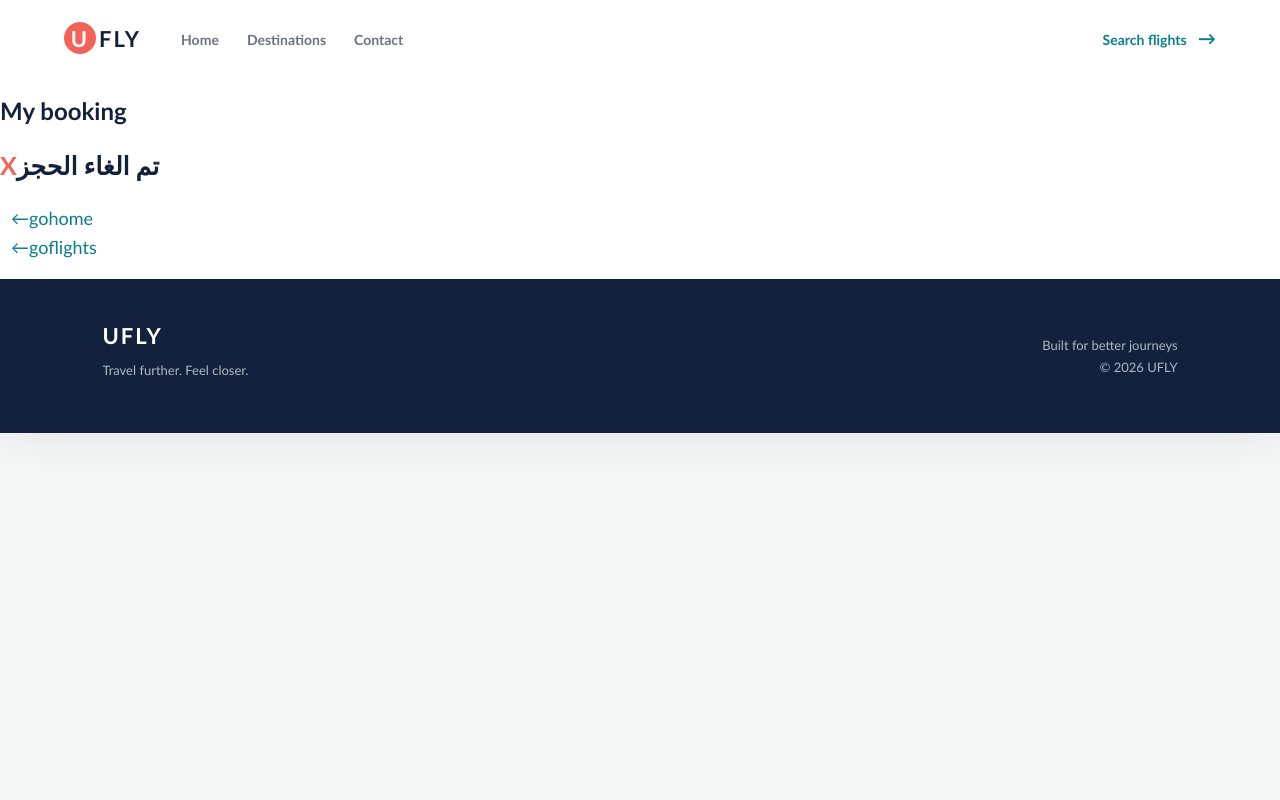
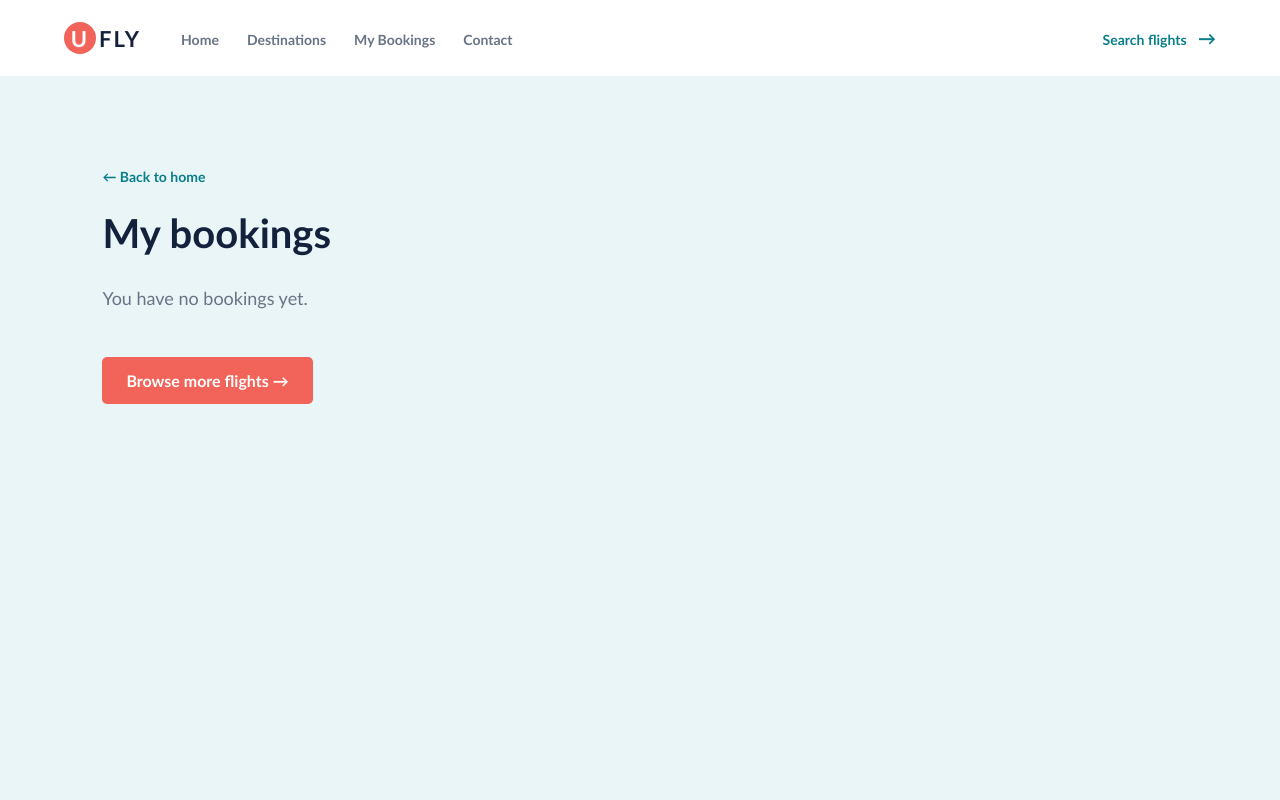
Before and after one commit to XPRU/ITI-Flight-Booking, a Vue app: page /Mybooking in a window 1280 px wide. Shown: the top 800 px of the page. Built offline with nearby package versions, Linux system fonts and the light colour scheme.

Commit message:
Added login button to home page and fixed some issues

```diff
--- a/src/components/Home.vue
+++ b/src/components/Home.vue
@@ -7,6 +7,7 @@
         <router-link to="/flights" class="browse-btn">
           Browse all flights <span aria-hidden="true">&#8594;</span>
         </router-link>
+
       </div>
       <form id="search" class="search-panel" @submit.prevent="searchFlights">
     <div class="field"><label for="from">From</label>
--- a/src/components/Navbar.vue
+++ b/src/components/Navbar.vue
@@ -1,14 +1,34 @@
 <template>
 <nav class="navbar" aria-label="Main navigation">
-  <a class="logo" href="#top" aria-label="UFLY home"><span>U</span>FLY</a>
+  <a class="logo" href="#top" @click.prevent="scrollToSection('top')" aria-label="UFLY home"><span>U</span>FLY</a>
   <ul class="nav-links">
-    <li><a href="#top">Home</a></li>
-    <li><a href="#destinations">Destinations</a></li>
+    <li><a href="#top" @click.prevent="scrollToSection('top')">Home</a></li>
+    <li><a href="#destinations" @click.prevent="scrollToSection('destinations')">Destinations</a></li>
+    <li><router-link to="/Mybooking">My Bookings</router-link></li>
     <li><a href="#contact">Contact</a></li>
-    </ul>
-  <a class="nav-action" href="#search">Search flights <span aria-hidden="true">&#8594;</span></a>
+  </ul>
+  <a class="nav-action" href="#search" @click.prevent="scrollToSection('search')">Search flights <span aria-hidden="true">&#8594;</span></a>
 </nav>
 </template>
+
+<script setup>
+import { useRouter, useRoute } from 'vue-router'
+
+const router = useRouter()
+const route = useRoute()
+
+function scrollToSection(id) {
+  if (route.path !== '/') {
+    router.push('/').then(() => {
+      requestAnimationFrame(() => {
+        document.getElementById(id)?.scrollIntoView({ behavior: 'smooth' })
+      })
+    })
+  } else {
+    document.getElementById(id)?.scrollIntoView({ behavior: 'smooth' })
+  }
+}
+</script>
 
 <style scoped>
 .navbar {
@@ -65,5 +85,4 @@
   .navbar { gap: 18px; flex-wrap: wrap; }
   .nav-links { order: 3; flex-basis: 100%; justify-content: space-between; gap: 10px; }
 }
-
 </style>
--- a/src/style.css
+++ b/src/style.css
@@ -8,6 +8,10 @@
   --color-border: #dce5e7;
   font-family: 'Trebuchet MS', 'Gill Sans', sans-serif;
   color-scheme: light;
+}
+
+html {
+  scroll-behavior: smooth;
 }
 
 body {
--- /dev/null
+++ b/src/views/Login.vue
@@ -0,0 +1,81 @@
+<script setup>
+import { ref } from 'vue'
+import { useRouter } from 'vue-router'
+
+const router = useRouter()
+const name = ref('')
+const email = ref('')
+
+function submit() {
+  if (!name.value || !email.value) return
+
+  sessionStorage.setItem('uflyUser', JSON.stringify({ name: name.value, email: email.value }))
+
+  const pending = sessionStorage.getItem('pendingBooking')
+  if (pending) {
+    const flight = JSON.parse(pending)
+    const bookings = JSON.parse(sessionStorage.getItem('uflyBookings') || '[]')
+    bookings.push({
+      id: 'BK-' + Date.now(),
+      flight,
+      user: { name: name.value, email: email.value },
+      status: 'pending'
+    })
+    sessionStorage.setItem('uflyBookings', JSON.stringify(bookings))
+    sessionStorage.removeItem('pendingBooking')
+    router.push('/Mybooking')
+  } else {
+    router.push('/')
+  }
+}
+</script>
+
+<template>
+  <section class="login">
+    <div class="login-card">
+      <p class="eyebrow">ONE LAST STEP</p>
+      <h1>Sign in to book</h1>
+      <p class="sub">Just your name and email, so we know who the booking belongs to.</p>
+      <form @submit.prevent="submit">
+        <div class="field">
+          <label for="name">Full name</label>
+          <input id="name" v-model="name" placeholder="Your name" required />
+        </div>
+        <div class="field">
+          <label for="email">Email</label>
+          <input id="email" v-model="email" type="email" placeholder="you@example.com" required />
+        </div>
+        <button type="submit">Continue <span aria-hidden="true">&#8594;</span></button>
+      </form>
+    </div>
+  </section>
+</template>
+
+<style scoped>
+.login {
+  min-height: 520px;
+  padding: 90px clamp(24px, 8vw, 110px);
+  display: flex;
+  justify-content: center;
+  align-items: center;
+  background: var(--color-sky);
+}
+.login-card {
+  width: 100%;
+  max-width: 420px;
+  background: var(--color-white);
+  padding: 40px;
+  border-radius: 10px;
+  box-shadow: 0 14px 28px rgba(20, 33, 61, .1);
+}
+.eyebrow { color: var(--color-teal); font-size: 12px; letter-spacing: 2px; font-weight: bold; margin: 0 0 10px; }
+h1 { margin: 0 0 10px; font-size: 30px; color: var(--color-ink); }
+.sub { color: var(--color-muted); margin: 0 0 28px; }
+.field { display: grid; gap: 8px; margin-bottom: 20px; }
+label { color: var(--color-muted); font-size: 11px; font-weight: bold; text-transform: uppercase; letter-spacing: 1px; }
+input { width: 100%; padding: 11px 4px; border: 0; border-bottom: 1px solid var(--color-border); color: var(--color-ink); outline: none; }
+input:focus { border-color: var(--color-teal); }
+button { width: 100%; padding: 14px 20px; border: 0; border-radius: 5px; background: var(--color-coral); color: var(--color-white); cursor: pointer; font-weight: bold; margin-top: 10px; }
+button:hover { background: #d9524b; }
+button span { margin-left: 10px; }
+</style>
--- a/src/views/Mybooking.vue
+++ b/src/views/Mybooking.vue
@@ -1,158 +1,143 @@
 <template>
   <section class="mybooking">
-       <h1>My booking</h1>
-       <div class="booking-card" v-if="booking && !confirm ">
-    <h3>{{ booking.from }} &#8594;{{ booking.to }}</h3>
-    <p>airline:{{ booking.airline }}</p>
-     <p>price:{{ booking.price }} {{ booking.currency }}</p>
-     <p>Duration:{{ booking.duration }}</p>
-     <p>seatsAvailable:{{ booking.seatsAvailable }}</p>
-     <button class="btn-cancel" @click="cancelbooking"> cancelbooking</button>
-     <button  class="btn-confir" @click="confirmbooking">confirmbooking</button>
+    <button class="back-btn" @click="gohome">&#8592; Back to home</button>
+    <h1>My bookings</h1>
+
+    <p v-if="!bookings.length" class="empty">You have no bookings yet.</p>
+
+    <div class="booking-list">
+      <div class="booking-card" v-for="item in bookings" :key="item.id">
+        <div class="booking-info">
+          <h3>{{ item.flight.from }} <span aria-hidden="true">&#8594;</span> {{ item.flight.to }}</h3>
+          <p>{{ item.flight.airline }} &bull; {{ item.flight.duration }}</p>
+          <p>{{ item.flight.price }} {{ item.flight.currency }} &bull; {{ item.flight.seatsAvailable }} seats left</p>
+          <p class="status" :class="item.status">{{ item.status }}</p>
         </div>
-     <div v-if="confirm">
-         <p class=" confirmp"> <span class="confirms">&#10003;</span> تم الحجز بنجاح</p>
+        <div class="booking-actions">
+          <button v-if="item.status === 'pending'" class="btn-confirm" @click="confirmBooking(item.id)">Confirm</button>
+          <button class="btn-cancel" @click="cancelBooking(item.id)">Cancel</button>
         </div>
-       <div  v-if="!booking">
-        <p class="cancelp"><span class="cancel">X</span>تم الغاء الحجز </p>
       </div>
-       <div class="action">
-        <button @click="gohome"><span>&#8592;</span>gohome</button>
-        <button @click="goflights" class="btn-filgts"> <span >&#8592;</span>goflights</button>
     </div>
+
+    <button class="btn-flights" @click="goflights">Browse more flights <span aria-hidden="true">&#8594;</span></button>
   </section>
 </template>
+
 <script setup>
- import { onMounted, ref } from 'vue';
-import {  useRouter } from 'vue-router';
- const router =useRouter()
- const booking =ref(null)
- const confirm= ref(false)
- onMounted(()=>{
-    const savbooking=localStorage.getItem('bookingflight')
-    if(savbooking){
-        booking.value=JSON.parse(savbooking)
+import { ref, onMounted } from 'vue'
+import { useRouter } from 'vue-router'
+
+const router = useRouter()
+const bookings = ref([])
+
+onMounted(() => {
+  const saved = sessionStorage.getItem('uflyBookings')
+  if (saved) bookings.value = JSON.parse(saved)
+})
+
+function save() {
+  sessionStorage.setItem('uflyBookings', JSON.stringify(bookings.value))
 }
- })
-  async function confirmbooking(){
-    confirm.value=true
-
+function confirmBooking(id) {
+  const item = bookings.value.find(b => b.id === id)
+  if (item) item.status = 'confirmed'
+  save()
 }
-
-
- function cancelbooking(){
-    localStorage.removeItem('bookingflight')
-    booking.value=null
+function cancelBooking(id) {
+  bookings.value = bookings.value.filter(b => b.id !== id)
+  save()
 }
 function gohome() {
-        router.push( '/')
+  router.push('/')
 }
 function goflights() {
   router.push('/flights')
 }
 </script>
+
 <style scoped>
-.Mybooking{
-    min-height:100vh;
-    padding: 90px clamp(24px,8vw,110px);
+.mybooking {
+  min-height: 100vh;
+  padding: 90px clamp(24px, 8vw, 110px);
   background: var(--color-sky);
 }
-.Mybooking h1{
+.back-btn {
+  background: none;
+  border: 0;
+  color: var(--color-teal);
+  font-weight: bold;
+  cursor: pointer;
+  padding: 0;
+  font-size: 14px;
+  margin-bottom: 24px;
+}
+.mybooking h1 {
   color: var(--color-ink);
- font-size:50px;
- margin-bottom:25px;
+  font-size: 40px;
+  margin: 0 0 30px;
 }
- .Mybooking div{
+.empty {
+  color: var(--color-muted);
+  font-size: 18px;
+}
+.booking-list {
+  display: flex;
+  flex-direction: column;
+  gap: 18px;
   max-width: 700px;
+  margin-bottom: 30px;
 }
-.Mybooking h3{
-    color: var(--color-ink);
-    font-size:25px;
-    margin-bottom:20px;
+.booking-card {
+  background: var(--color-white);
+  padding: 24px;
+  border-radius: 10px;
+  border: 1px solid var(--color-border);
+  box-shadow: 0 8px 24px rgba(20, 33, 61, .07);
+  display: flex;
+  justify-content: space-between;
+  align-items: center;
+  gap: 20px;
+  transition: transform .3s ease, box-shadow .3s ease;
 }
-.Mybooking p{
-color: var(--color-ink);
-font-size: 20px;
-margin-bottom: 10px;
+.booking-card:hover {
+  transform: translateY(-2px);
+  box-shadow: 0 14px 28px rgba(20, 33, 61, .1);
 }
-.booking-card{
-    background: var( --color-white);
-    padding: 10px;
-    border-radius: 10px;
-    border:1px solid var(--color-border);
-    margin-bottom: 30px;
-    box-shadow:0 2px 8px rgba(20, 33,61, 0.02);
-    transition: 0.5s ease;
+.booking-info h3 { margin: 0 0 10px; color: var(--color-ink); font-size: 22px; }
+.booking-info p { margin: 0 0 6px; color: var(--color-muted); }
+.status { font-weight: bold; text-transform: capitalize; }
+.status.pending { color: var(--color-coral); }
+.status.confirmed { color: var(--color-teal); }
+.booking-actions {
+  display: flex;
+  flex-direction: column;
+  gap: 10px;
 }
-
-.booking-card:hover{
-
-    transform: translateY(-2px);
-    box-shadow:0 3px 10px rgba(20, 33,61, 0.04);
-}
-
-
-.btn-cancel{
-    min-width: 150px;
- margin-top:20px;
+.btn-confirm,
+.btn-cancel {
   padding: 10px 20px;
   border: none;
   border-radius: 7px;
- background: var(--color-coral);
   color: var(--color-white);
   font-weight: bold;
   cursor: pointer;
-
+  min-width: 130px;
 }
-.cancel{
-    color:var(--color-coral);
-    font-size: 25px;
+.btn-confirm { background: var(--color-teal); }
+.btn-cancel { background: var(--color-coral); }
+.btn-flights {
+  padding: 14px 24px;
+  border: 0;
+  border-radius: 5px;
+  background: var(--color-coral);
+  color: var(--color-white);
+  cursor: pointer;
   font-weight: bold;
 }
-.cancelp{
-    font-size: 25px;
-    color: var(--color-ink);
-    font-weight: bold;
-
-
-}
-.action {
-     display: flex;
-     flex-direction: column;
-     gap: 5px;
-     align-items:flex-start;
-}
-.action button{
-    background: none;
-    border: none;
-    font-size: 18px;
-    color: var(--color-teal);
-    margin-left:5px;
-}
-.btn-confir{
-    min-width: 150px;
-     margin-top:20px;
- padding: 10px 20px;
- border: none;
- border-radius: 7px;
- background: var(--color-coral);
- color: var(--color-white);
- font-weight: bold;
- cursor: pointer;
- margin: 10px;
-}
-
-.btn-filgts{
-    margin-bottom: 20px;
-}
-.confirmp{
-     font-size: 25px;
-    color: var(--color-ink);
-    font-weight: bold;
-
-}
-.confirms{
-  color: var(--color-teal);
-  font-size: 30pxpx;
+.btn-flights:hover { background: #d9524b; }
+@media (max-width: 600px) {
+  .booking-card { flex-direction: column; align-items: flex-start; }
+  .booking-actions { flex-direction: row; }
 }
 </style>
```
Also changed, not shown: src/router/index.js (+5 -2 lines), src/views/FlightDetails.vue (+16 -2 lines). Lines whose indentation alone changed are shown as unchanged.
